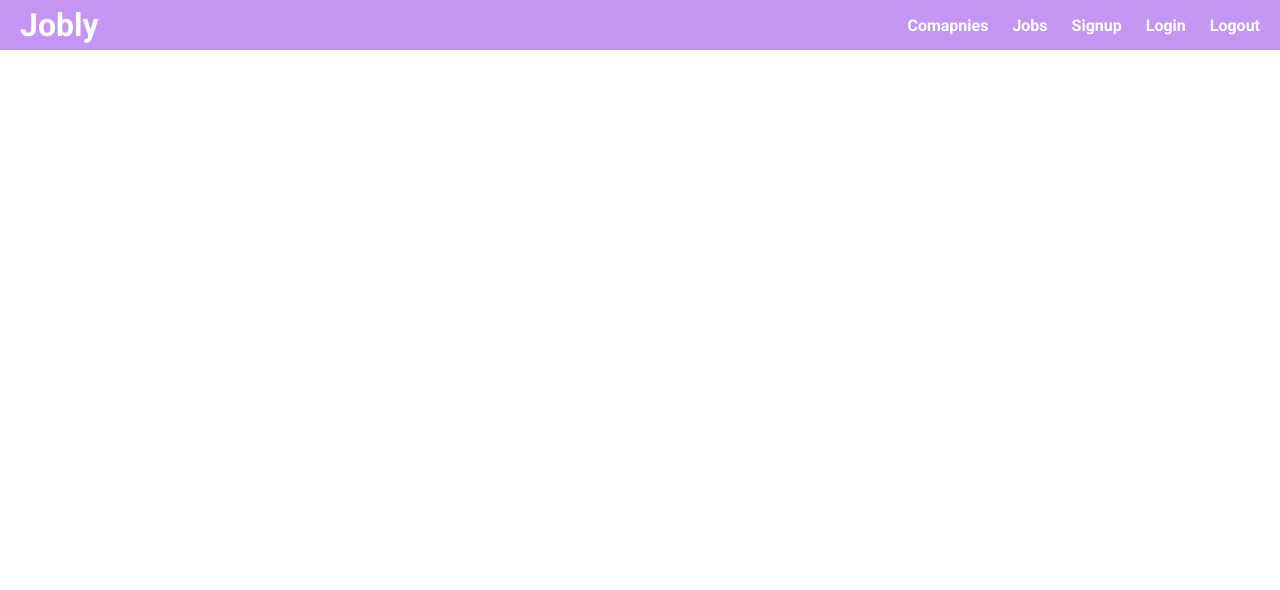
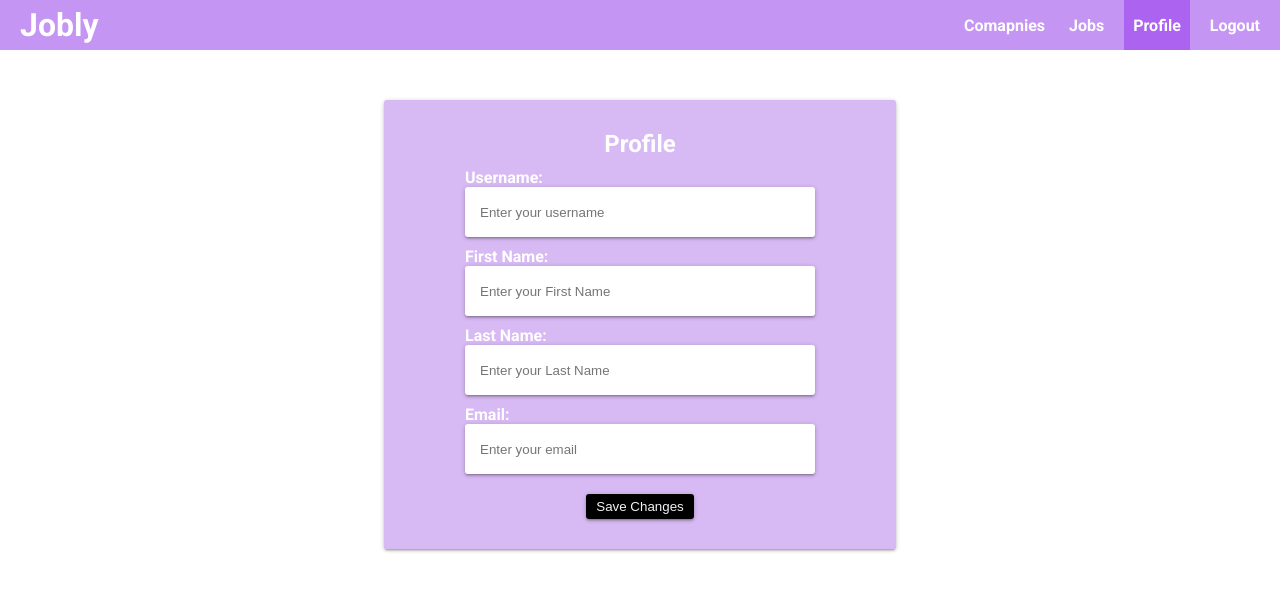
Before and after one commit to rnbrietzke10/react-jobly, a React (Create React App) app in the folder frontend/: page /profile in a window 1280 px wide. Shown: the top 590 px of the page. Built offline with nearby package versions, Linux system fonts and the light colour scheme; no server answers.

Commit message:
finish JobsList and Job component layout and styling

```diff
--- a/frontend/src/JoblyAPIHelper.js
+++ b/frontend/src/JoblyAPIHelper.js
@@ -40,6 +40,12 @@ class JoblyApi {
     return res.companies;
   }
 
+  /** Get all jobs */
+  static async getJobs() {
+    let res = await this.request(`jobs`);
+    return res.jobs;
+  }
+
   /** Get details on a company by handle. */
 
   static async getCompany(handle) {
--- a/frontend/src/components/Home/Home.css
+++ b/frontend/src/components/Home/Home.css
@@ -17,6 +17,10 @@
   margin-bottom: 20px;
 }
 
+.Home__container {
+  font-size: 2rem;
+}
+
 .Home__btn-container {
   width: 300px;
   display: flex;
--- a/frontend/src/components/Home/Home.js
+++ b/frontend/src/components/Home/Home.js
@@ -2,18 +2,19 @@ import React, { useState } from 'react';
 import { Link } from 'react-router-dom';
 import './Home.css';
 const Home = () => {
-  const [isLoggedIn, setIsLoggedIn] = useState(false);
+  const [isLoggedIn, setIsLoggedIn] = useState(true);
   const firstName = 'Sharon';
   const signupUser = () => {};
   const loginUser = () => {};
   return (
     <main className="Home__container">
       <h2 className="Home__title">Jobly</h2>
-      <p>Find your next career!</p>
 
       {isLoggedIn ? (
-        <h3>Welcome Back {firstName}</h3>
+        <h2>Welcome Back {firstName}</h2>
       ) : (
+        <>
+          <p>Find your next career!</p>{' '}
           <div className="Home__btn-container">
             <Link to="/signup" className="btn Home__btn" onClick={signupUser}>
               Sign Up
@@ -22,6 +23,7 @@ const Home = () => {
               Login
             </Link>
           </div>
+        </>
       )}
     </main>
   );
--- a/frontend/src/components/JobsList/JobsList.css
+++ b/frontend/src/components/JobsList/JobsList.css
@@ -0,0 +1,15 @@
+.Jobs__wrapper {
+  display: flex;
+  flex-direction: column;
+  align-items: center;
+  width: 100%;
+}
+.Jobs__container {
+  display: flex;
+  flex-direction: column;
+  width: 75%;
+  align-items: center;
+  padding-top: 20px;
+  margin-top: 20px;
+  overflow: auto;
+}
--- a/frontend/src/components/JobsList/JobsList.js
+++ b/frontend/src/components/JobsList/JobsList.js
@@ -1,8 +1,10 @@
-import React from 'react';
+import React, { useEffect, useState } from 'react';
 import './JobsList.css';
 import Job from '../Job/Job';
+import SearchBox from '../SearchBox/SearchBox';
+import JoblyApi from '../../JoblyAPIHelper';
 const JobsList = () => {
-  const jobs = [
+  const INITIAL_STATE = [
     {
       title: 'Manager',
       companyName: 'Apple',
@@ -15,11 +17,24 @@ const JobsList = () => {
       salary: '$36,000',
     },
   ];
+
+  const [jobs, setJobs] = useState(INITIAL_STATE);
+  const [searchResults, setSearchResults] = useState([]);
+  useEffect(() => {
+    async function getAlljobs() {
+      const data = await JoblyApi.getJobs();
+      setJobs(data);
+    }
+    getAlljobs();
+  }, []);
   return (
-    <div>
-      {jobs.map((job) => (
-        <Job job={job} />
-      ))}
+    <div className="Jobs__wrapper outer-container">
+      <SearchBox setSearchTerm={setSearchResults} items={jobs} />
+      <div className="Jobs__container">
+        {jobs.map((job) => (
+          <Job job={job} />
+        ))}
+      </div>
     </div>
   );
 };
--- a/frontend/src/components/LoginForm/LoginForm.js
+++ b/frontend/src/components/LoginForm/LoginForm.js
@@ -13,11 +13,7 @@ const LoginForm = () => {
 
   const handleSubmit = (e) => {
     e.preventDefault();
-    const allDataEntered =
-      itemData.name &&
-      itemData.description &&
-      itemData.recipe &&
-      itemData.serve;
+    const allDataEntered = itemData.username && itemData.password;
     if (allDataEntered) {
       console.log(itemData);
 
@@ -49,6 +45,7 @@ const LoginForm = () => {
               id="password"
               type="password"
               name="password"
+              autoComplete="on"
               value={itemData.description}
               placeholder="Enter your password"
               className="form-input"
--- a/frontend/src/components/NavBar/NavBar.js
+++ b/frontend/src/components/NavBar/NavBar.js
@@ -2,6 +2,7 @@ import React from 'react';
 import { Link, useMatch, useResolvedPath } from 'react-router-dom';
 import './NavBar.css';
 const NavBar = () => {
+  const isLoggedIn = true;
   return (
     <div className="nav">
       <Link to="/" className="nav__site-title">
@@ -9,11 +10,32 @@ const NavBar = () => {
       </Link>
       <ul>
         {/* {isLoggedIn ?  <CustomLink to="/login">Login</CustomLink > <CustomLink to="/logout">Logout</CustomLink>: <CustomLink to="/companies">Comapnies</CustomLink> <CustomLink to="/jobs">Jobs</CustomLink> <CustomLink to="/logout">Logout</CustomLink>} */}
-        <CustomLink to="/companies">Comapnies</CustomLink>
-        <CustomLink to="/jobs">Jobs</CustomLink>
-        <CustomLink to="/signup">Signup</CustomLink>
-        <CustomLink to="/login">Login</CustomLink>
-        <CustomLink to="/logout">Logout</CustomLink>
+
+        {isLoggedIn ? (
+          <>
+            <CustomLink key="companies" to="/companies">
+              Comapnies
+            </CustomLink>
+            <CustomLink keys="jobs" to="/jobs">
+              Jobs
+            </CustomLink>
+            <CustomLink keys="profile" to="/profile">
+              Profile
+            </CustomLink>
+            <CustomLink keys="logout" to="/logout">
+              Logout
+            </CustomLink>
+          </>
+        ) : (
+          <>
+            <CustomLink keys="signup" to="/signup">
+              Signup
+            </CustomLink>
+            <CustomLink keys="login" to="/login">
+              Login
+            </CustomLink>
+          </>
+        )}
       </ul>
     </div>
   );
--- a/frontend/src/components/SignUpForm/SignUpFrom.js
+++ b/frontend/src/components/SignUpForm/SignUpFrom.js
@@ -48,18 +48,54 @@ const SignUpFrom = () => {
             />
           </div>
           <div className="form-input-container">
+            <label htmlFor="firstName">First Name:</label>
+            <input
+              id="firstName"
+              type="text"
+              name="firstName"
+              value={itemData.firstName}
+              placeholder="Enter your First Name"
+              className="form-input"
+              onChange={handleChange}
+            />
+          </div>
+          <div className="form-input-container">
+            <label htmlFor="lastName">Last Name:</label>
+            <input
+              id="lastName"
+              type="text"
+              name="lastName"
+              value={itemData.lastName}
+              placeholder="Enter your Last Name"
+              className="form-input"
+              onChange={handleChange}
+            />
+          </div>{' '}
+          <div className="form-input-container">
+            <label htmlFor="email">Email:</label>
+            <input
+              id="email"
+              type="email"
+              name="email"
+              value={itemData.email}
+              placeholder="Enter your email"
+              className="form-input"
+              onChange={handleChange}
+            />
+          </div>
+          <div className="form-input-container">
             <label htmlFor="password">Password:</label>
             <input
               id="password"
               type="password"
               name="password"
-              value={itemData.description}
+              value={itemData.password}
+              autoComplete="on"
               placeholder="Enter your password"
               className="form-input"
               onChange={handleChange}
             />
           </div>
-
           <button className="btn submit-btn">Login</button>
         </form>
       </div>
--- a/frontend/src/components/UserProfile/UserProfile.js
+++ b/frontend/src/components/UserProfile/UserProfile.js
@@ -1,9 +1,77 @@
-import React from 'react';
+import React, { useState } from 'react';
 import './UserProfile.css';
-const UserProfile = () => {
+const UserProfile = (user) => {
+  const INITIAL_STATE = user;
+  const [itemData, setItemData] = useState(INITIAL_STATE);
+  const handleChange = (e) => {
+    const { name, value } = e.target;
+    setItemData((data) => ({ ...data, [name]: value }));
+  };
+
+  const handleSubmit = (e) => {
+    e.preventDefault();
+    const allDataEntered =
+      itemData.firstName && itemData.lastName && itemData.email;
+    if (!allDataEntered) {
+      alert('Please enter all information');
+    }
+  };
   return (
-    <div>
-      <form></form>
+    <div className="wrapper outer-container ">
+      <div className="form-container">
+        <h2>Profile</h2>
+        <form onSubmit={handleSubmit}>
+          <div className="form-input-container">
+            <label htmlFor="username">Username:</label>
+            <input
+              disabled
+              id="username"
+              type="text"
+              name="username"
+              value={itemData.itemName}
+              placeholder="Enter your username"
+              className="form-input"
+            />
+          </div>
+          <div className="form-input-container">
+            <label htmlFor="firstName">First Name:</label>
+            <input
+              id="firstName"
+              type="text"
+              name="firstName"
+              value={itemData.firstName}
+              placeholder="Enter your First Name"
+              className="form-input"
+              onChange={handleChange}
+            />
+          </div>
+          <div className="form-input-container">
+            <label htmlFor="lastName">Last Name:</label>
+            <input
+              id="lastName"
+              type="text"
+              name="lastName"
+              value={itemData.lastName}
+              placeholder="Enter your Last Name"
+              className="form-input"
+              onChange={handleChange}
+            />
+          </div>{' '}
+          <div className="form-input-container">
+            <label htmlFor="email">Email:</label>
+            <input
+              id="email"
+              type="email"
+              name="email"
+              value={itemData.email}
+              placeholder="Enter your email"
+              className="form-input"
+              onChange={handleChange}
+            />
+          </div>
+          <button className="btn submit-btn">Save Changes</button>
+        </form>
+      </div>
     </div>
   );
 };
--- a/frontend/src/components/job/Job.js
+++ b/frontend/src/components/job/Job.js
@@ -3,7 +3,7 @@ import './Job.css';
 
 const Job = ({ job }) => {
   return (
-    <div className="Job__container">
+    <div className="card__container">
       <div className="Job__description">
         <h3 className="Job__title">{job.title}</h3>
 
```
Lines whose indentation alone changed are shown as unchanged.
